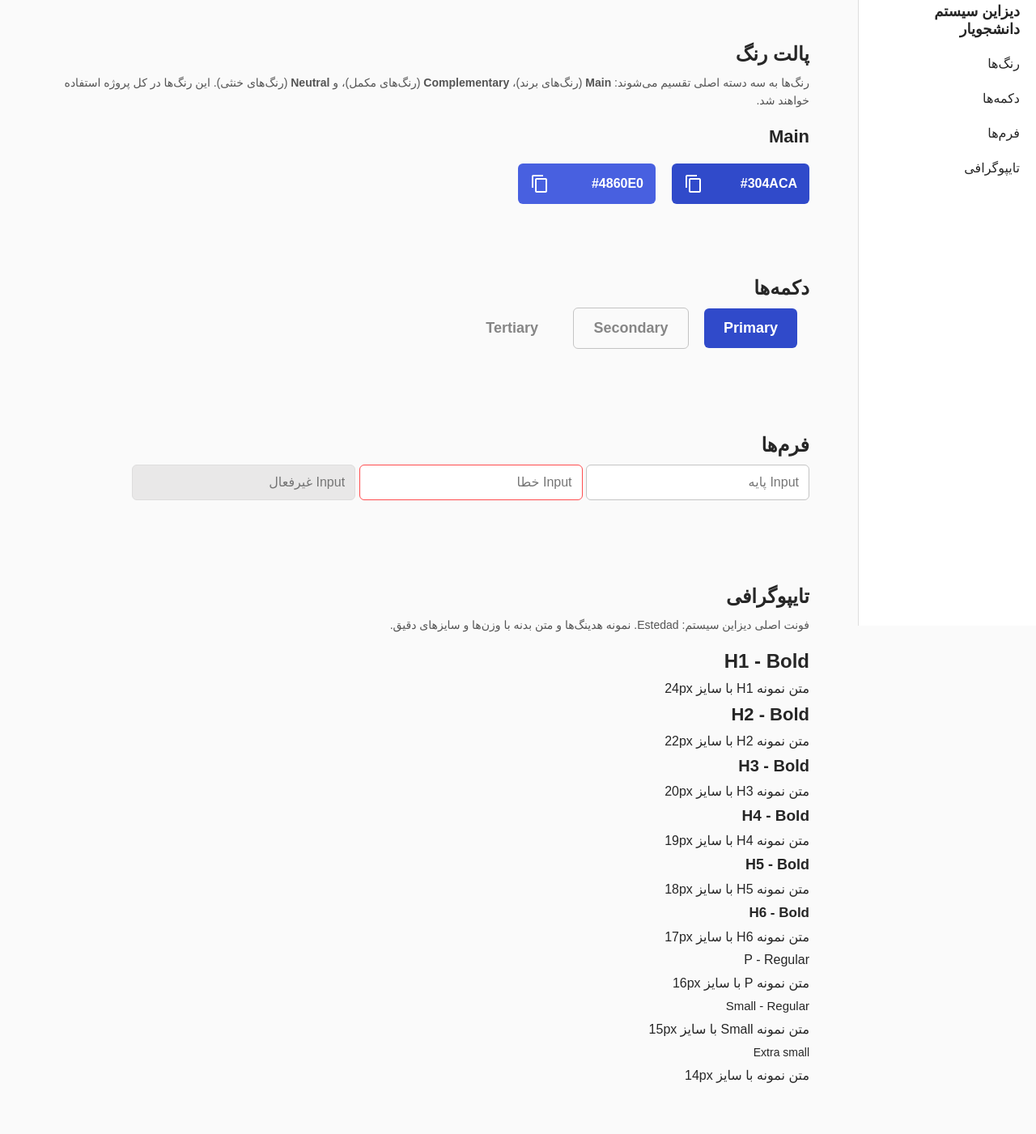
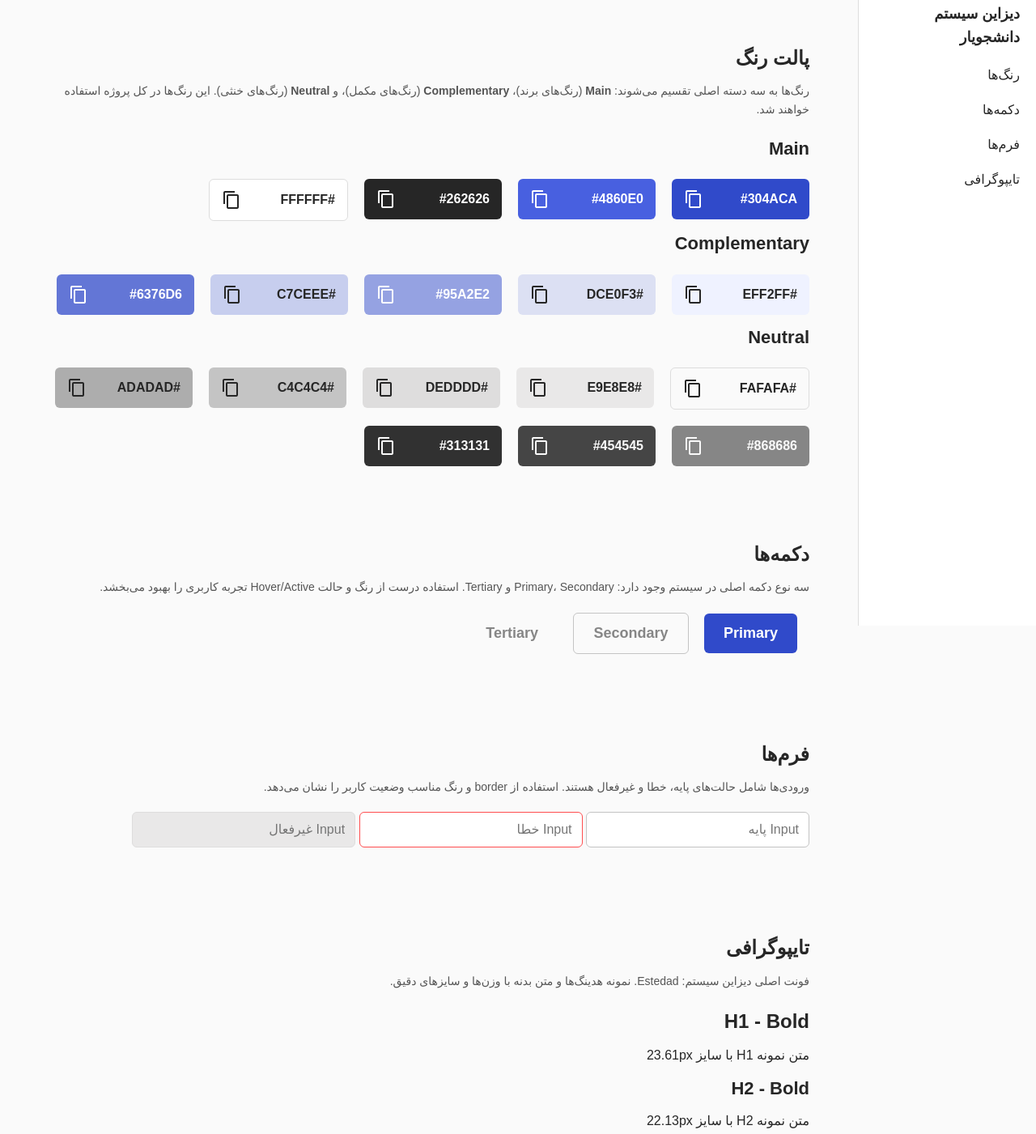
Before and after one commit to iamirthri/design-system, a plain HTML site: page index.html in a window 1280 px wide. Shown: the part 27-1428 px from the top of the page at 81% size. Drawn offline with Linux system fonts and the light colour scheme; a web font is replaced by a local one.

Commit message:
Update index.html

```diff
--- a/index.html
+++ b/index.html
@@ -23,7 +23,7 @@ body {
 }
 a { text-decoration: none; color: inherit; cursor: pointer; }
 section { padding: 40px 20px; }
-h1,h2,h3,h4,h5,h6,p,small { margin: 10px 0; }
+h1,h2,h3,h4,h5,h6,p,small { margin: 10px 0; line-height: 1.6; }
 
 /* ===========================
    Header (Hamburger)
@@ -35,6 +35,7 @@ header {
   background: #fff;
   border-bottom: 1px solid #DDD;
   padding: 15px 20px;
+  z-index: 1000;
 }
 header h2 { margin:0; font-size: 18px; }
 .menu-toggle { font-size: 28px; cursor: pointer; }
@@ -53,10 +54,23 @@ header h2 { margin:0; font-size: 18px; }
   box-sizing: border-box;
   overflow-y: auto;
   transition: transform 0.3s ease;
+  z-index: 999;
 }
 .sidebar h2 { font-size: 18px; margin-top: 0; }
 .sidebar a { display: block; padding: 12px 0; font-weight: 500; transition: 0.2s; }
 .sidebar a:hover { color: #304ACA; }
+
+/* ===========================
+   Overlay
+=========================== */
+#overlay {
+  display: none;
+  position: fixed;
+  top:0; left:0;
+  width:100%; height:100%;
+  background: rgba(0,0,0,0.4);
+  z-index: 998;
+}
 
 /* ===========================
    Main content
@@ -75,7 +89,7 @@ h6 { font-size: 17px; font-weight:700; }
 p { font-size:16px; font-weight:400; }
 small { font-size:15px; font-weight:400; }
 .extra-small { font-size:14px; font-weight:400; }
-.section-description { margin-bottom: 20px; font-size: 14px; color: #555; line-height: 1.6; }
+.section-description { margin-bottom: 20px; font-size: 14px; color: #555; }
 
 /* ===========================
    Color palette
@@ -96,7 +110,7 @@ small { font-size:15px; font-weight:400; }
   font-family: 'Estedad', sans-serif;
   color: #fff;
   position: absolute;
-  right: -50px;
+  right: -60px;
   top: 50%;
   transform: translateY(-50%);
   opacity: 0;
@@ -167,10 +181,9 @@ small { font-size:15px; font-weight:400; }
   header { display: flex; }
   .sidebar {
     transform: translateX(100%);
-    width: 200px;
+    width: 220px;
     top: 0;
     height: 100%;
-    z-index: 999;
   }
   .sidebar.open { transform: translateX(0); }
   .main { margin-right: 0; padding: 20px; }
@@ -184,13 +197,16 @@ small { font-size:15px; font-weight:400; }
   <span class="material-icons menu-toggle" onclick="toggleMenu()">menu</span>
 </header>
 
+<!-- Overlay -->
+<div id="overlay" onclick="toggleMenu()"></div>
+
 <!-- Sidebar -->
 <div class="sidebar" id="sidebar">
   <h2>دیزاین سیستم دانشجویار</h2>
-  <a href="#colors">رنگ‌ها</a>
-  <a href="#buttons">دکمه‌ها</a>
-  <a href="#inputs">فرم‌ها</a>
-  <a href="#typography">تایپوگرافی</a>
+  <a href="#colors" onclick="toggleMenu()">رنگ‌ها</a>
+  <a href="#buttons" onclick="toggleMenu()">دکمه‌ها</a>
+  <a href="#inputs" onclick="toggleMenu()">فرم‌ها</a>
+  <a href="#typography" onclick="toggleMenu()">تایپوگرافی</a>
 </div>
 
 <!-- Main content -->
@@ -200,7 +216,9 @@ small { font-size:15px; font-weight:400; }
 <section id="colors">
   <h1>پالت رنگ</h1>
   <p class="section-description">
-    رنگ‌ها به سه دسته اصلی تقسیم می‌شوند: <strong>Main</strong> (رنگ‌های برند)، <strong>Complementary</strong> (رنگ‌های مکمل)، و <strong>Neutral</strong> (رنگ‌های خنثی). این رنگ‌ها در کل پروژه استفاده خواهند شد.
+    رنگ‌ها به سه دسته اصلی تقسیم می‌شوند: <strong>Main</strong> (رنگ‌های برند)،
+    <strong>Complementary</strong> (رنگ‌های مکمل)، و <strong>Neutral</strong> (رنگ‌های خنثی).
+    این رنگ‌ها در کل پروژه استفاده خواهند شد.
   </p>
 
   <h2>Main</h2>
@@ -219,12 +237,113 @@ small { font-size:15px; font-weight:400; }
         <span class="fade-text">کپی شد!</span>
       </span>
     </div>
+    <div class="color-box main-262626">
+      #262626
+      <span class="copy-icon" onclick="copyColor(this, '#262626')">
+        <span class="material-icons">content_copy</span>
+        <span class="fade-text">کپی شد!</span>
+      </span>
+    </div>
+    <div class="color-box main-FFFFFF">
+      #FFFFFF
+      <span class="copy-icon" onclick="copyColor(this, '#FFFFFF')">
+        <span class="material-icons">content_copy</span>
+        <span class="fade-text">کپی شد!</span>
+      </span>
+    </div>
+  </div>
+
+  <h2>Complementary</h2>
+  <div class="color-palette">
+    <div class="color-box complementary-EFF2FF">#EFF2FF
+      <span class="copy-icon" onclick="copyColor(this, '#EFF2FF')">
+        <span class="material-icons">content_copy</span>
+        <span class="fade-text">کپی شد!</span>
+      </span>
+    </div>
+    <div class="color-box complementary-DCE0F3">#DCE0F3
+      <span class="copy-icon" onclick="copyColor(this, '#DCE0F3')">
+        <span class="material-icons">content_copy</span>
+        <span class="fade-text">کپی شد!</span>
+      </span>
+    </div>
+    <div class="color-box complementary-95A2E2">#95A2E2
+      <span class="copy-icon" onclick="copyColor(this, '#95A2E2')">
+        <span class="material-icons">content_copy</span>
+        <span class="fade-text">کپی شد!</span>
+      </span>
+    </div>
+    <div class="color-box complementary-C7CEEE">#C7CEEE
+      <span class="copy-icon" onclick="copyColor(this, '#C7CEEE')">
+        <span class="material-icons">content_copy</span>
+        <span class="fade-text">کپی شد!</span>
+      </span>
+    </div>
+    <div class="color-box complementary-6376D6">#6376D6
+      <span class="copy-icon" onclick="copyColor(this, '#6376D6')">
+        <span class="material-icons">content_copy</span>
+        <span class="fade-text">کپی شد!</span>
+      </span>
+    </div>
+  </div>
+
+  <h2>Neutral</h2>
+  <div class="color-palette">
+    <div class="color-box neutral-FAFAFA">#FAFAFA
+      <span class="copy-icon" onclick="copyColor(this, '#FAFAFA')">
+        <span class="material-icons">content_copy</span>
+        <span class="fade-text">کپی شد!</span>
+      </span>
+    </div>
+    <div class="color-box neutral-E9E8E8">#E9E8E8
+      <span class="copy-icon" onclick="copyColor(this, '#E9E8E8')">
+        <span class="material-icons">content_copy</span>
+        <span class="fade-text">کپی شد!</span>
+      </span>
+    </div>
+    <div class="color-box neutral-DEDDDD">#DEDDDD
+      <span class="copy-icon" onclick="copyColor(this, '#DEDDDD')">
+        <span class="material-icons">content_copy</span>
+        <span class="fade-text">کپی شد!</span>
+      </span>
+    </div>
+    <div class="color-box neutral-C4C4C4">#C4C4C4
+      <span class="copy-icon" onclick="copyColor(this, '#C4C4C4')">
+        <span class="material-icons">content_copy</span>
+        <span class="fade-text">کپی شد!</span>
+      </span>
+    </div>
+    <div class="color-box neutral-ADADAD">#ADADAD
+      <span class="copy-icon" onclick="copyColor(this, '#ADADAD')">
+        <span class="material-icons">content_copy</span>
+        <span class="fade-text">کپی شد!</span>
+      </span>
+    </div>
+    <div class="color-box neutral-868686">#868686
+      <span class="copy-icon" onclick="copyColor(this, '#868686')">
+        <span class="material-icons">content_copy</span>
+        <span class="fade-text">کپی شد!</span>
+      </span>
+    </div>
+    <div class="color-box neutral-454545">#454545
+      <span class="copy-icon" onclick="copyColor(this, '#454545')">
+        <span class="material-icons">content_copy</span>
+        <span class="fade-text">کپی شد!</span>
+      </span>
+    </div>
+    <div class="color-box neutral-313131">#313131
+      <span class="copy-icon" onclick="copyColor(this, '#313131')">
+        <span class="material-icons">content_copy</span>
+        <span class="fade-text">کپی شد!</span>
+      </span>
+    </div>
   </div>
 </section>
 
 <!-- Buttons Section -->
 <section id="buttons">
   <h1>دکمه‌ها</h1>
+  <p class="section-description">سه نوع دکمه اصلی در سیستم وجود دارد: Primary، Secondary و Tertiary. استفاده درست از رنگ و حالت Hover/Active تجربه کاربری را بهبود می‌بخشد.</p>
   <button class="btn btn-primary">Primary</button>
   <button class="btn btn-secondary">Secondary</button>
   <button class="btn btn-tertiary">Tertiary</button>
@@ -233,6 +352,7 @@ small { font-size:15px; font-weight:400; }
 <!-- Inputs Section -->
 <section id="inputs">
   <h1>فرم‌ها</h1>
+  <p class="section-description">ورودی‌ها شامل حالت‌های پایه، خطا و غیرفعال هستند. استفاده از border و رنگ مناسب وضعیت کاربر را نشان می‌دهد.</p>
   <input type="text" class="input-field" placeholder="Input پایه">
   <input type="text" class="input-field error" placeholder="Input خطا">
   <input type="text" class="input-field" placeholder="Input غیرفعال" disabled>
@@ -244,41 +364,38 @@ small { font-size:15px; font-weight:400; }
   <p class="section-description">فونت اصلی دیزاین سیستم: Estedad. نمونه هدینگ‌ها و متن بدنه با وزن‌ها و سایزهای دقیق.</p>
 
   <div class="typography-samples">
-    <h1>H1 - Bold</h1>
-    <p>متن نمونه H1 با سایز 24px</p>
+    <h1 class="heading-sample">H1 - Bold</h1>
+    <p>متن نمونه H1 با سایز 23.61px</p>
 
-    <h2>H2 - Bold</h2>
-    <p>متن نمونه H2 با سایز 22px</p>
+    <h2 class="heading-sample">H2 - Bold</h2>
+    <p>متن نمونه H2 با سایز 22.13px</p>
 
-    <h3>H3 - Bold</h3>
-    <p>متن نمونه H3 با سایز 20px</p>
+    <h3 class="heading-sample">H3 - Bold</h3>
+    <p>متن نمونه H3 با سایز 20.74px</p>
 
-    <h4>H4 - Bold</h4>
-    <p>متن نمونه H4 با سایز 19px</p>
+    <h4 class="heading-sample">H4 - Bold</h4>
+    <p>متن نمونه H4 با سایز 19.44px</p>
 
-    <h5>H5 - Bold</h5>
-    <p>متن نمونه H5 با سایز 18px</p>
+    <h5 class="heading-sample">H5 - Bold</h5>
+    <p>متن نمونه H5 با سایز 18.22px</p>
 
-    <h6>H6 - Bold</h6>
-    <p>متن نمونه H6 با سایز 17px</p>
+    <h6 class="heading-sample">H6 - Bold</h6>
+    <p>متن نمونه H6 با سایز 17.07px</p>
 
-    <p>P - Regular</p>
+    <p class="body-sample">P - Regular</p>
     <p>متن نمونه P با سایز 16px</p>
 
-    <small>Small - Regular</small>
+    <small class="small-sample">Small - Regular</small>
     <p>متن نمونه Small با سایز 15px</p>
 
-    <span class="extra-small">Extra small</span>
-    <p>متن نمونه با سایز 14px</p>
+    <span class="extra-small-sample">Extra small</span>
+    <p>متن نمونه با سایز 14.05px</p>
   </div>
 </section>
 
 </div>
 
 <script>
-// ===========================
-// Copy Color Function
-// ===========================
 function copyColor(element, color) {
   const icon = element.querySelector('.material-icons');
   const fadeText = element.querySelector('.fade-text');
@@ -294,12 +411,11 @@ function copyColor(element, color) {
   });
 }
 
-// ===========================
-// Hamburger Menu Toggle
-// ===========================
 function toggleMenu() {
   const sidebar = document.getElementById('sidebar');
+  const overlay = document.getElementById('overlay');
   sidebar.classList.toggle('open');
+  overlay.style.display = sidebar.classList.contains('open') ? 'block' : 'none';
 }
 </script>
 
```
